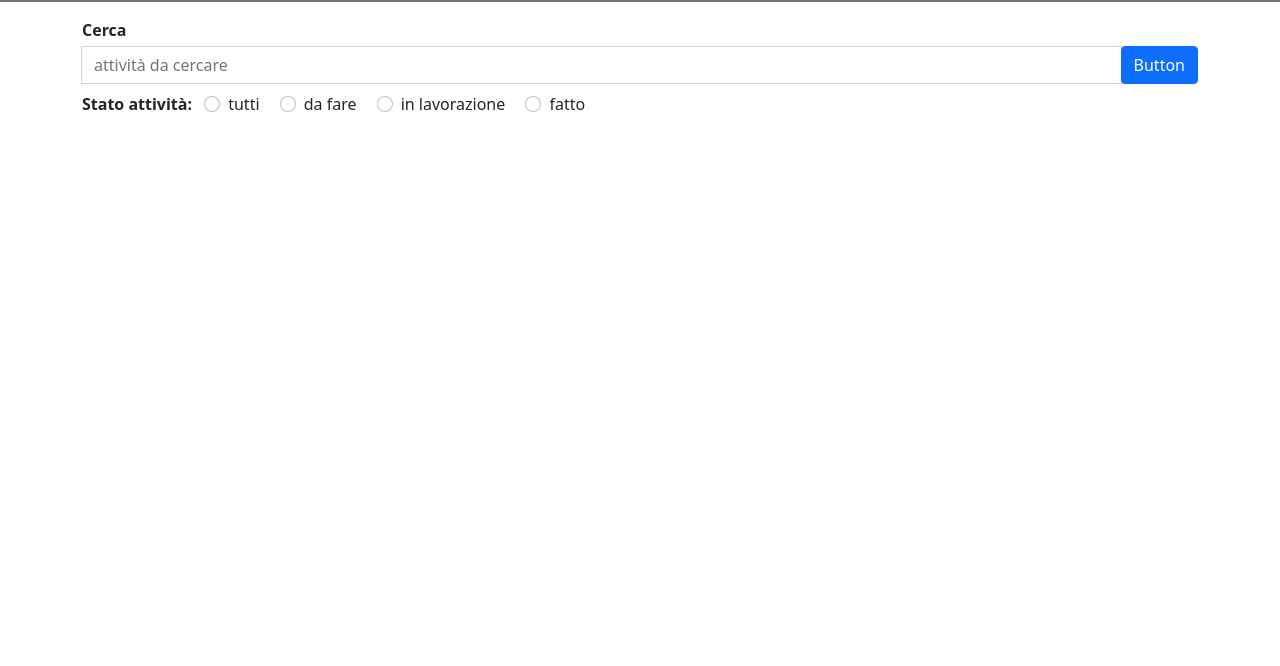
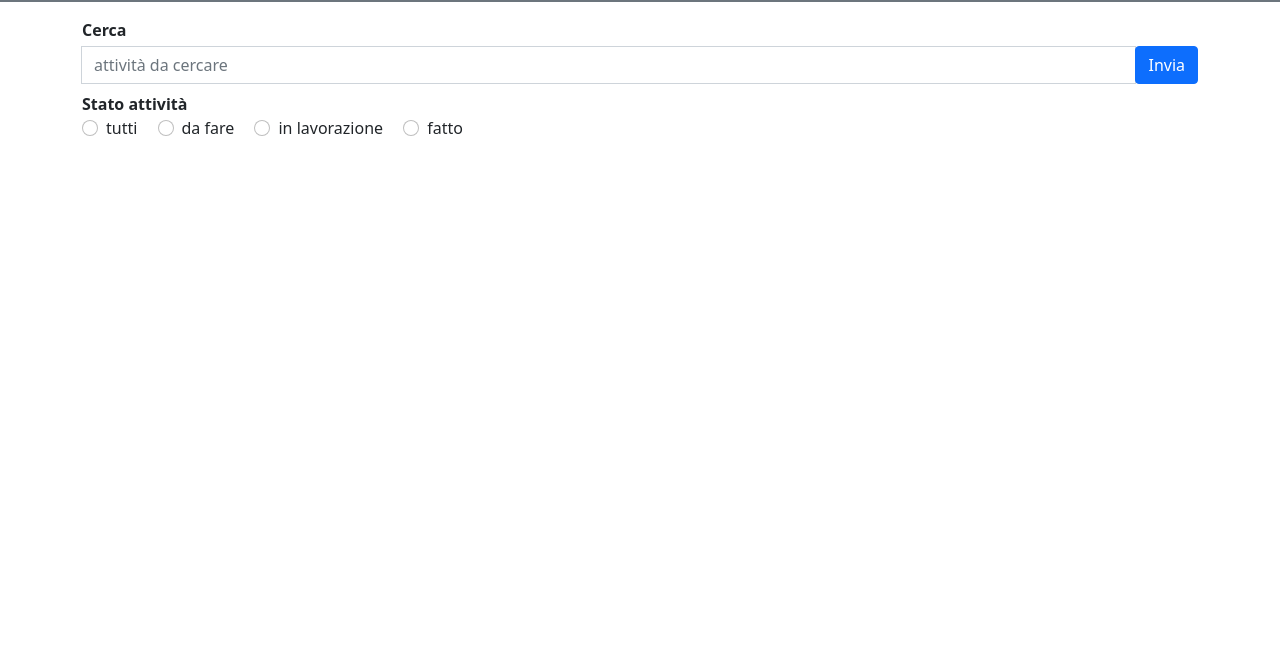
Before and after one commit to corsidrive/layout-tasklist-html, a plain HTML site: page index.html in a window 1280 px wide. Shown: the part 134-800 px from the top of the page. Drawn offline with nearby package versions, Linux system fonts and the light colour scheme.

Commit message:
aggiustamenti layout

```diff
--- a/index.html
+++ b/index.html
@@ -20,12 +20,12 @@
             <label class="w-100 pb-1" for="searchText"><strong>Cerca</strong></label>
             <input id="searchText" type="text" class="form-control" placeholder="attività da cercare" aria-label="Recipient's username" aria-describedby="basic-addon2">
             <div class="input-group-append">
-              <button class="btn btn-primary" type="button">Button</button>
+              <button class="btn btn-primary" type="button">Invia</button>
             </div>
         </div>
 
         <div id="status-radio mb-3">
-              <strong class="pe-2 align-item-baseline">Stato attività:</strong>
+            <div class="pe-2 w-100"><strong>Stato attività</strong></div>
               <div class="form-check form-check-inline">
                 <input class="form-check-input" type="radio"  id="all" value="option1">
                 <label class="form-check-label" for="all">tutti</label>
```
